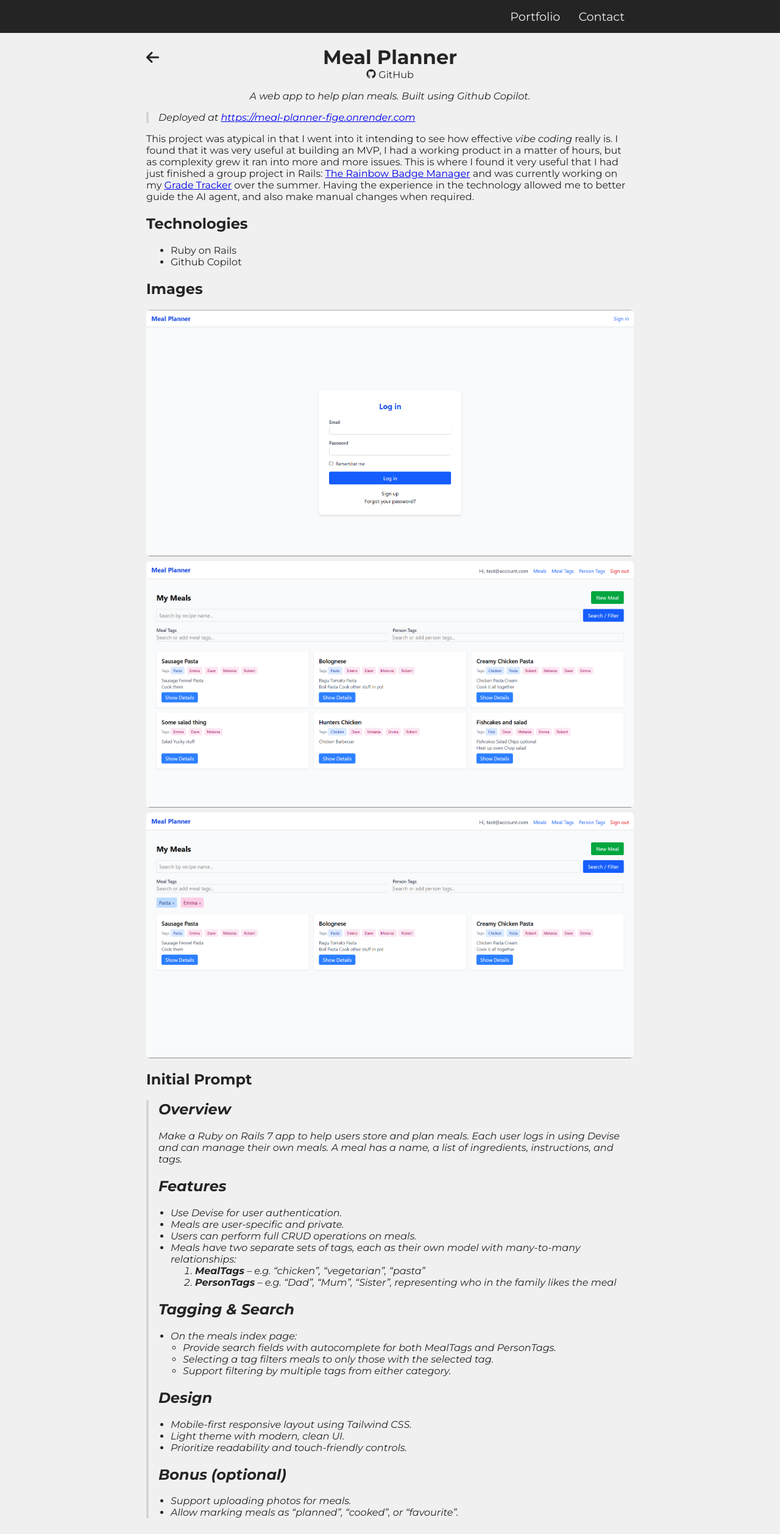
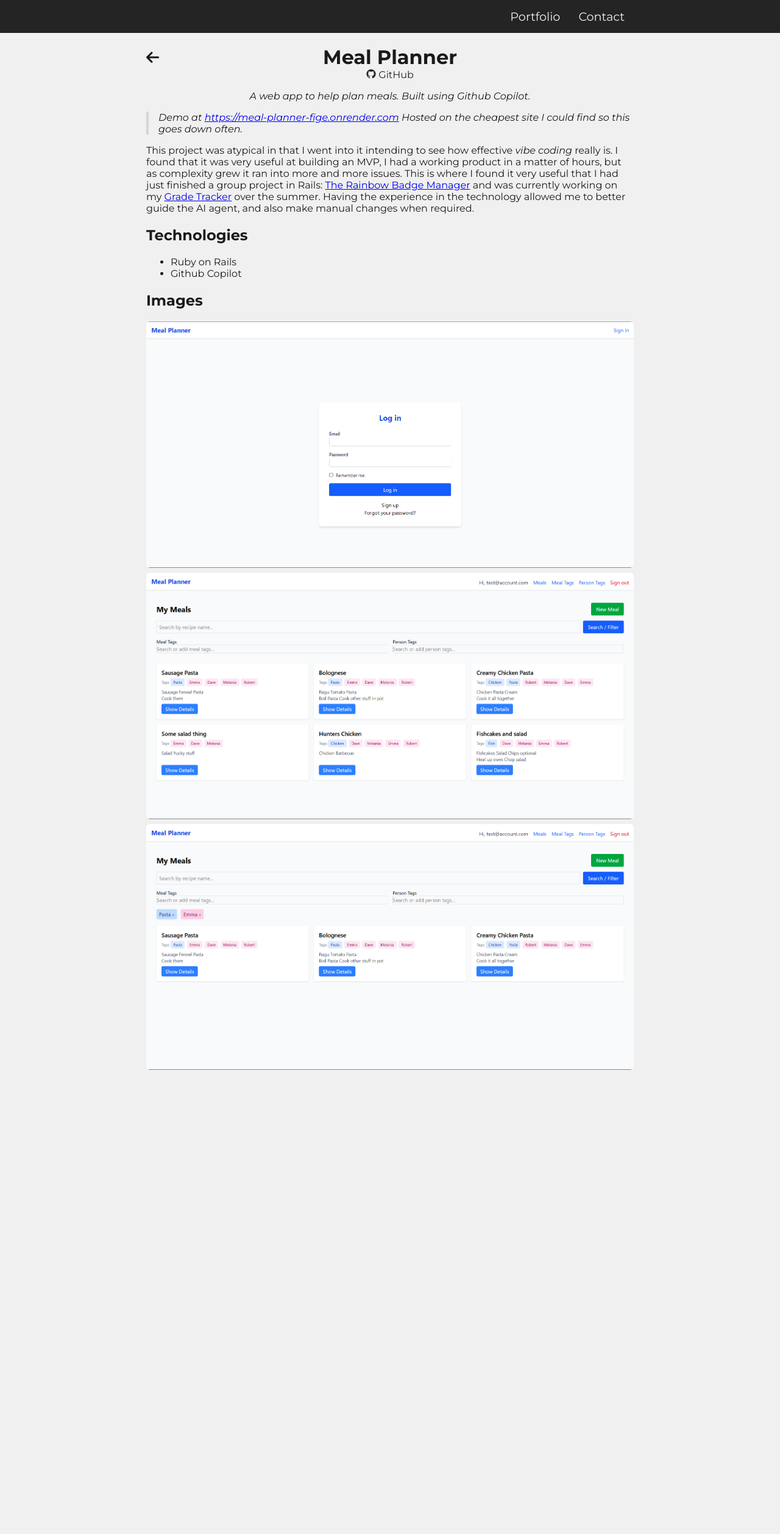
Before and after one commit to Turnlings/turnlings.github.io, a Jekyll site: the page built from _projects/meal_planner.md, in a window 1280 px wide. Shown: the whole page at 61% size. Built offline with Jekyll 4.4.1, drawn with Linux system fonts in a browser that asks for light colours; after the commit the page ends 1780 px from its top, so only the background shows below that.

```diff
--- a/_projects/meal_planner.md
+++ b/_projects/meal_planner.md
@@ -10,7 +10,8 @@ link_url: https://github.com/Turnlings/meal-planner
 order: 3
 year: 2025
 ---
-> Deployed at [https://meal-planner-fige.onrender.com](https://meal-planner-fige.onrender.com/)
+> Demo at [https://meal-planner-fige.onrender.com](https://meal-planner-fige.onrender.com/)
+> Hosted on the cheapest site I could find so this goes down often.
 
 This project was atypical in that I went into it intending to see how effective *vibe coding* really is. I found that it was very useful at building an MVP, I had a working product in a matter of hours, but as complexity grew it ran into more and more issues. This is where I found it very useful that I had just finished a group project in Rails: [The Rainbow Badge Manager](./rainbows.html) and was currently working on my [Grade Tracker](./grade_tracker.html) over the summer. Having the experience in the technology allowed me to better guide the AI agent, and also make manual changes when required.
 
@@ -22,31 +23,3 @@ This project was atypical in that I went into it intending to see how effective
 ![Login](/assets/images/meal_planner/login.png)
 ![Dashboard](/assets/images/meal_planner/dashboard.png)
 ![Filtered](/assets/images/meal_planner/filtered.png)
-
-## Initial Prompt
-
-> ## Overview
-> Make a Ruby on Rails 7 app to help users store and plan meals. Each user logs in using Devise and can manage their own meals. A meal has a name, a list of ingredients, instructions, and tags.
->
-> ## Features
-> - Use Devise for user authentication.
-> - Meals are user-specific and private.
-> - Users can perform full CRUD operations on meals.
-> - Meals have two separate sets of tags, each as their own model with many-to-many relationships:
->   1. **MealTags** – e.g. "chicken", "vegetarian", "pasta"
->   2. **PersonTags** – e.g. "Dad", "Mum", "Sister", representing who in the family likes the meal
->
-> ## Tagging & Search
-> - On the meals index page:
->   - Provide search fields with autocomplete for both MealTags and PersonTags.
->   - Selecting a tag filters meals to only those with the selected tag.
->   - Support filtering by multiple tags from either category.
->
-> ## Design
-> - Mobile-first responsive layout using Tailwind CSS.
-> - Light theme with modern, clean UI.
-> - Prioritize readability and touch-friendly controls.
->
-> ## Bonus (optional)
-> - Support uploading photos for meals.
-> - Allow marking meals as "planned", "cooked", or "favourite".
--- a/_sass/_variables.scss
+++ b/_sass/_variables.scss
@@ -1,4 +1,9 @@
 $primary-color: #242424;
 $secondary-color: #f0f0f0;
 $tertiary-color: #d5d5d5;
+
+$text-bold: hsl(0, 0, 5);
+$text: hsl(0, 0, 10);
+$text-muted: hsl(0, 0, 30);
+
 $base-page-width: 800px;
--- a/assets/css/style.scss
+++ b/assets/css/style.scss
@@ -16,7 +16,7 @@ html {
 body {
     font-family: "Montserrat", Arial, sans-serif;
     background-color: $secondary-color;
-    color: $primary-color;
+    color: $text;
     margin: 0;
     padding: 0;
 }
@@ -60,12 +60,14 @@ nav {
         gap: 40px;
 
         h1 {
-            margin: 0
+            margin: 0;
+            color: $text-bold;
         }
 
         #role {
             margin: 0;
             font-style: italic;
+            color: $text-muted
         }
         #bio {
             margin-top: 10px;
@@ -95,7 +97,7 @@ nav {
     margin-bottom: 10px;
     .title {
         font-size: 1.5rem;
-        color: $primary-color;
+        color: $text-bold;
         text-decoration: none;
     }
     p {
@@ -111,7 +113,7 @@ nav {
     }
     .view-more-link {
         text-decoration: none;
-        color: $primary-color;
+        color: $text;
         font-weight: bold;
     }
     .view-more-link:hover {
@@ -122,7 +124,7 @@ nav {
 .back-button {
     font-weight: bold;
     text-decoration: none;
-    color: $primary-color;
+    color: $text;
     font-size: 1rem;
     display: flex;
 
@@ -182,7 +184,7 @@ footer {
 
 .project-card-link {
     text-decoration: none;
-    color: $primary-color;
+    color: $text;
     display: flex;
     flex-direction: column;
     max-width: 350px;
@@ -220,7 +222,7 @@ footer {
         margin-top: auto;
 
         a {
-            color: $primary-color;
+            color: $text;
             text-decoration: none;
             font-weight: bold;
 
@@ -259,7 +261,7 @@ footer {
         flex: 1 1 auto;
         font-size: 1.2rem;
         font-weight: bold;
-        color: $primary-color;
+        color: $text-bold;
         text-decoration: none;
     }
 }
@@ -309,3 +311,7 @@ footer {
         align-items: start;
     }
 }
+
+.text-muted {
+    color: $text-muted;
+}
--- a/contact.html
+++ b/contact.html
@@ -17,11 +17,11 @@ nav: true
   </div>
   <div class="tertiary-color" style="display: flex; align-items: center; gap: 1em; margin: 1.5em 0;">
     <hr style="flex: 1; border: none; border-top: 1px solid #ccc; margin: 0;">
-    <span class="quaternary-color" style="white-space: nowrap;">Or leave me a message here</span>
+    <span class="text-muted" style="white-space: nowrap;">Or leave me a message here</span>
     <hr style="flex: 1; border: none; border-top: 1px solid #ccc; margin: 0;">
   </div>
   <form method="post" action="https://forms.un-static.com/forms/5e7c35e5e8bea04890e9553a5f08fa62bb26fb3b">
-    <label for="email">Email:</label><br>
+    <label for="email">Your Email:</label><br>
     <input type="email" id="email" name="email" required><br><br>
 
     <label for="message">Message:</label><br>
```
Also changed, not shown: _projects/grade_tracker.md (+3 -2 lines), _projects/in_the_loop.md (added, +30 -0 lines), _projects/ladder_lord.md (+1 -2 lines), assets/images/grade_tracker/thumbnail.png (added), assets/images/in_the_loop/cupwall.png (added), assets/images/in_the_loop/guard.png (added), assets/images/in_the_loop/standing.png (added).
